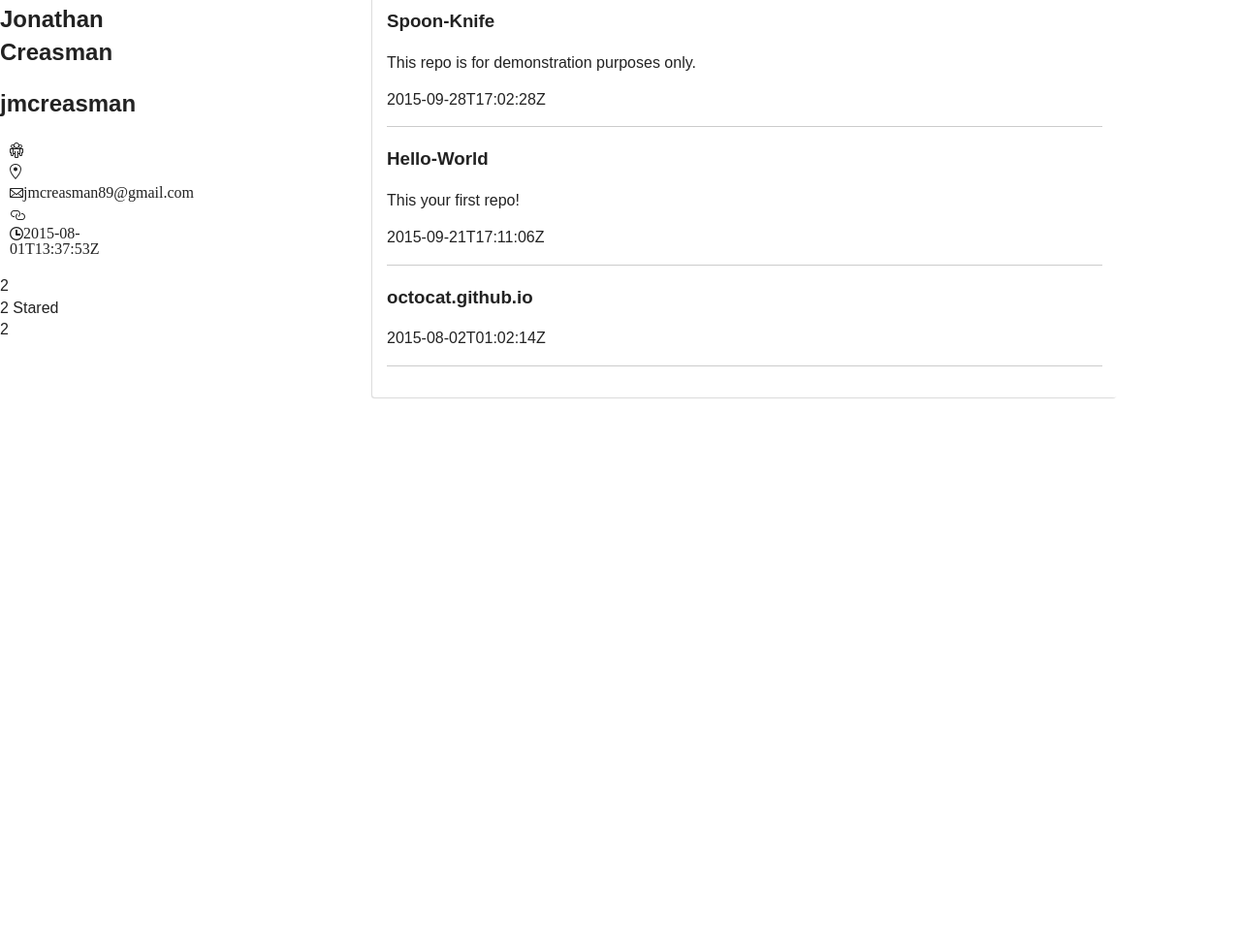
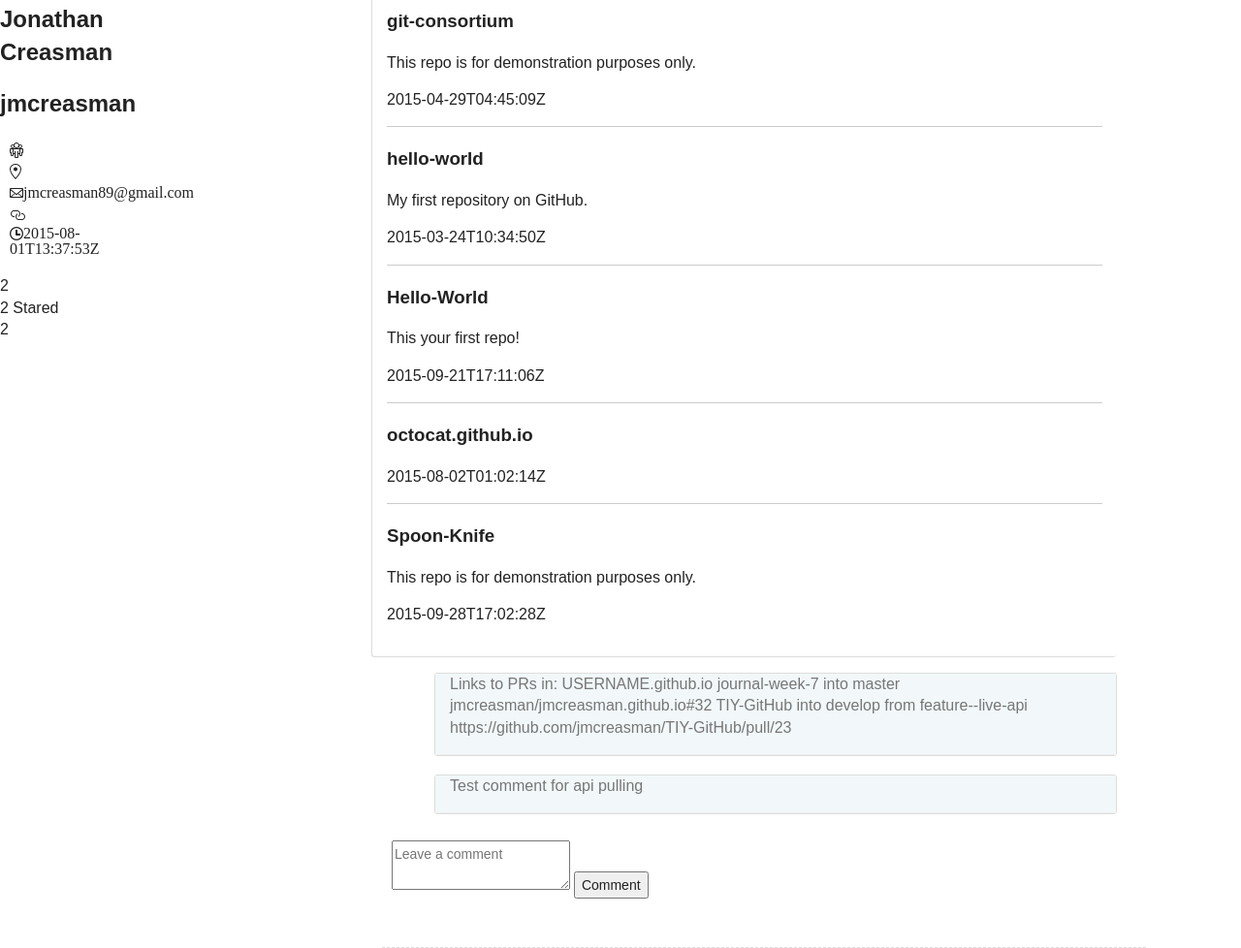
Before and after one commit to jmcreasman/TIY-GitHub, a website: page src/index.html in a window 1280 px wide. Shown: the part 167-1145 px from the top of the page at 97% size. Before the commit the page ends 800 px from the top, so only its background shows below. Drawn offline with nearby package versions, Linux system fonts and the light colour scheme.

Commit message:
saving work done so far, I have it where I can pull comments from the live github api

```diff
--- /dev/null
+++ b/src/apis/github/users/jmcreasman/comments.json
@@ -0,0 +1,58 @@
+[
+  {
+    "url": "https://api.github.com/repos/TIY-Durham/2015-FALL-FEE/issues/comments/149992252",
+    "html_url": "https://github.com/TIY-Durham/2015-FALL-FEE/issues/510#issuecomment-149992252",
+    "issue_url": "https://api.github.com/repos/TIY-Durham/2015-FALL-FEE/issues/510",
+    "id": 149992252,
+    "user": {
+      "login": "jmcreasman",
+      "id": 13600903,
+      "avatar_url": "https://avatars.githubusercontent.com/u/13600903?v=3",
+      "gravatar_id": "",
+      "url": "https://api.github.com/users/jmcreasman",
+      "html_url": "https://github.com/jmcreasman",
+      "followers_url": "https://api.github.com/users/jmcreasman/followers",
+      "following_url": "https://api.github.com/users/jmcreasman/following{/other_user}",
+      "gists_url": "https://api.github.com/users/jmcreasman/gists{/gist_id}",
+      "starred_url": "https://api.github.com/users/jmcreasman/starred{/owner}{/repo}",
+      "subscriptions_url": "https://api.github.com/users/jmcreasman/subscriptions",
+      "organizations_url": "https://api.github.com/users/jmcreasman/orgs",
+      "repos_url": "https://api.github.com/users/jmcreasman/repos",
+      "events_url": "https://api.github.com/users/jmcreasman/events{/privacy}",
+      "received_events_url": "https://api.github.com/users/jmcreasman/received_events",
+      "type": "User",
+      "site_admin": false
+    },
+    "created_at": "2015-10-21T18:51:52Z",
+    "updated_at": "2015-10-21T19:10:06Z",
+    "body": "Links to PRs in:\r\nUSERNAME.github.io\r\njournal-week-7 into master\r\njmcreasman/jmcreasman.github.io#32\r\n\r\nTIY-GitHub\r\ninto develop from feature--live-api\r\nhttps://github.com/jmcreasman/TIY-GitHub/pull/23"
+  },
+  {
+    "url": "https://api.github.com/repos/TIY-Durham/2015-FALL-FEE/issues/comments/149992348",
+    "html_url": "https://github.com/TIY-Durham/2015-FALL-FEE/issues/510#issuecomment-149992348",
+    "issue_url": "https://api.github.com/repos/TIY-Durham/2015-FALL-FEE/issues/510",
+    "id": 149992348,
+    "user": {
+      "login": "jmcreasman",
+      "id": 13600903,
+      "avatar_url": "https://avatars.githubusercontent.com/u/13600903?v=3",
+      "gravatar_id": "",
+      "url": "https://api.github.com/users/jmcreasman",
+      "html_url": "https://github.com/jmcreasman",
+      "followers_url": "https://api.github.com/users/jmcreasman/followers",
+      "following_url": "https://api.github.com/users/jmcreasman/following{/other_user}",
+      "gists_url": "https://api.github.com/users/jmcreasman/gists{/gist_id}",
+      "starred_url": "https://api.github.com/users/jmcreasman/starred{/owner}{/repo}",
+      "subscriptions_url": "https://api.github.com/users/jmcreasman/subscriptions",
+      "organizations_url": "https://api.github.com/users/jmcreasman/orgs",
+      "repos_url": "https://api.github.com/users/jmcreasman/repos",
+      "events_url": "https://api.github.com/users/jmcreasman/events{/privacy}",
+      "received_events_url": "https://api.github.com/users/jmcreasman/received_events",
+      "type": "User",
+      "site_admin": false
+    },
+    "created_at": "2015-10-21T18:52:10Z",
+    "updated_at": "2015-10-21T18:52:10Z",
+    "body": "Test comment for api pulling"
+  }
+]
--- a/src/index.html
+++ b/src/index.html
@@ -68,22 +68,11 @@
                   <input type="submit" value="Mirrors">
                 </form>
               </div>
-              <div class="repolist">
+              <div class="repolist" ng-repeat="repo in repos">
                 <hr>
-                <h3>{{repo4.name}}</h3>
-                <p>{{repo4.description}}</p>
-                <p>{{repo4.updated_at}}</p>
-                <hr>
-                <h3>{{repo2.name}}</h3>
-                <p>{{repo2.description}}</p>
-                <p>{{repo2.updated_at}}</p>
-                <hr>
-                <h3>{{repo3.name}}</h3>
-                <p>
-                  <!-- Leave me blank for now -->
-                </p>
-                <p>{{repo3.updated_at}}</p>
-                <hr>
+                <h3>{{repo.name}}</h3>
+                <p>{{repo.description}}</p>
+                <p>{{repo.updated_at}}</p>
               </div>
             </nav>
             <nav id="tab3" class="tab">
@@ -91,6 +80,21 @@
             </nav>
           </div>
         </div>
+        <div class="comment-whole" ng-repeat="comment in comments">
+          <div class="comment-middle">
+            <div class="comment-header">
+            <div class="comment-content"
+              <p>{{comment.body}}</p>
+            </div>
+            </div>
+          </div>
+        </div>
+        <div class="leave-a-comment">
+          <textarea name="comment[body]" tabindex="1" placeholder="Leave a comment"></textarea>
+          <button type="submit">Comment
+          </button>
+        </div>
+
         </section>
       </main>
 
--- a/src/js/main.js
+++ b/src/js/main.js
@@ -43,27 +43,36 @@ jQuery(document).ready(function() {
 
       $http.get('apis/github/users/octocat/repositories.json')
         .then(function (response){
-          $rootScope.repo4 = response.data[4];
+          $rootScope.repos = response.data;
         });
 
     })
 
+    // .run(function($http, $rootScope){
+    //
+    //   $http.get('apis/github/users/jmcreasman/comments.json')
+    //     .then(function (response){
+    //       $rootScope.comments = response.data;
+    //     });
+    //
+    // })
+
     .run(function($http, $rootScope){
 
-      $http.get('apis/github/users/octocat/repositories.json')
+      $http.get('apis/github/users/jmcreasman/comments.json')
         .then(function (response){
-          $rootScope.repo3 = response.data[3];
+          $rootScope.comments = response.data;
         });
 
     })
 
-    .run(function($http, $rootScope){
-
-      $http.get('apis/github/users/octocat/repositories.json')
-        .then(function (response){
-          $rootScope.repo2 = response.data[2];
-        });
-
-    })
+    // .run(function($http, $rootScope){
+    //
+    //   $http.get("https://api.github.com/repos/TIY-Durham/2015-FALL-FEE/issues/510/comments")
+    //     .then(function (response){
+    //       $rootScope.comments = response.data;
+    //     });
+    //
+    // })
 
 })(); //END IIFE
--- a/src/scss/_custom.scss
+++ b/src/scss/_custom.scss
@@ -93,3 +93,44 @@
 //     background-color: red;
 //   }
 // }
+.comment-whole {
+  position: relative;
+  padding-left: 64px;
+  margin-top: 15px;
+  margin-bottom: 15px;
+  border-top: 2px solid #fff;
+  border-bottom: 2px solid #fff;
+  .comment-middle{
+    position: relative;
+    background-color: #fff;
+    border: 1px solid #ddd;
+    border-radius: 3px;
+    .comment-header{
+      background-color: #f2f8fa;
+      border-bottom-color: #dde4e6;
+      padding-left: 15px;
+      padding-right: 15px;
+      color: #767676;
+      border-bottom: 1px solid #eee;
+      border-top-left-radius: 3px;
+      border-top-right-radius: 3px;
+    }
+    .comment-content {
+      box-sizing: border-box;
+    }
+  }
+}
+.leave-a-comment {
+  padding: 0 0 10px;
+  margin: 0 10px;
+  width: 100%;
+  min-height: 100px;
+  max-height: 500px;
+  padding: 10px;
+  resize: vertical;
+  border-bottom: 1px dashed #ddd;
+  border-bottom-right-radius: 0;
+  border-bottom-left-radius: 0;
+  font-size: 14px;
+  line-height: 1.6;
+}
```
Also changed, not shown: src/css/main.css.
